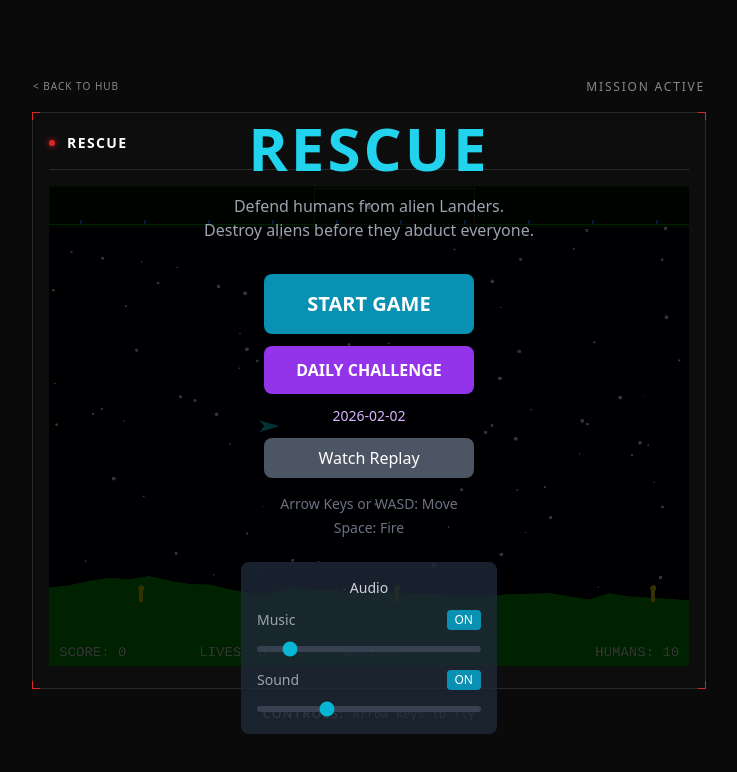
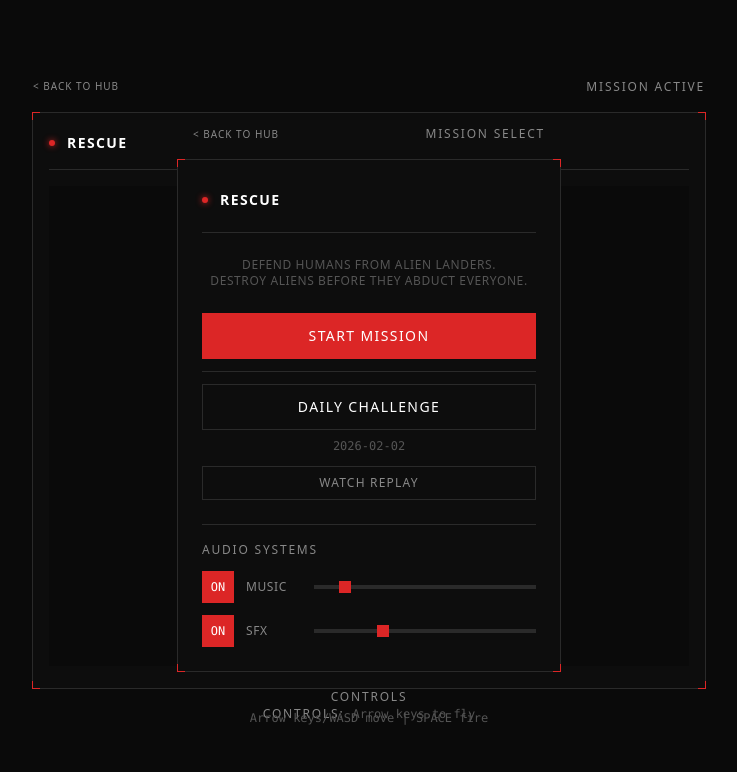
Before and after one commit to sudokatie/rescue, a Next.js app: page / in a window 1280 px wide. Shown: the top 772 px of the page, without its empty margins (271-1008 px from the left). Built offline with nearby package versions, Linux system fonts and the light colour scheme.

Commit message:
update to mission control ui theme

```diff
--- a/src/components/TitleScreen.tsx
+++ b/src/components/TitleScreen.tsx
@@ -1,6 +1,6 @@
 'use client';
 
-import { useState } from 'react';
+import { useState, useEffect } from 'react';
 import { Music } from '@/game/Music';
 import { Sound } from '@/game/Sound';
 import { todayString } from '@/game/Daily';
@@ -17,17 +17,13 @@ export function TitleScreen({ onStart, onStartDaily, onWatchReplay }: TitleScree
   const [musicEnabled, setMusicEnabled] = useState(Music.isEnabled());
   const [soundEnabled, setSoundEnabled] = useState(Sound.isEnabled());
 
-  const handleMusicVolumeChange = (e: React.ChangeEvent<HTMLInputElement>) => {
-    const vol = parseFloat(e.target.value);
-    setMusicVolume(vol);
-    Music.setVolume(vol);
-  };
+  useEffect(() => {
+    Music.setVolume(musicVolume);
+  }, [musicVolume]);
 
-  const handleSoundVolumeChange = (e: React.ChangeEvent<HTMLInputElement>) => {
-    const vol = parseFloat(e.target.value);
-    setSoundVolume(vol);
-    Sound.setVolume(vol);
-  };
+  useEffect(() => {
+    Sound.setVolume(soundVolume);
+  }, [soundVolume]);
 
   const toggleMusic = () => {
     const newState = !musicEnabled;
@@ -42,91 +38,111 @@ export function TitleScreen({ onStart, onStartDaily, onWatchReplay }: TitleScree
   };
 
   return (
-    <div className="absolute inset-0 flex flex-col items-center justify-center bg-black/80">
-      <h1 className="text-6xl font-bold text-cyan-400 mb-4 tracking-wider">
-        RESCUE
-      </h1>
-      <p className="text-gray-400 mb-8 text-center max-w-md px-4">
-        Defend humans from alien Landers.
-        <br />
-        Destroy aliens before they abduct everyone.
+    <div className="absolute inset-0 flex flex-col items-center justify-center bg-[#0a0a0a]">
+      {/* Header */}
+      <div className="w-full max-w-sm mb-4 px-4">
+        <div className="flex items-center justify-between">
+          <a href="/games/" className="mc-link">&lt; BACK TO HUB</a>
+          <span className="mc-header">MISSION SELECT</span>
+        </div>
+      </div>
+
+      {/* Main Panel */}
+      <div className="mc-panel p-6 w-full max-w-sm mx-4">
+        {/* Title Bar */}
+        <div className="flex items-center gap-3 mb-6 pb-4 border-b border-[#2a2a2a]">
+          <div className="mc-dot" />
+          <h1 className="mc-header-primary text-2xl tracking-wider">RESCUE</h1>
+        </div>
+
+        {/* Description */}
+        <p className="text-[#555555] text-xs text-center tracking-wider mb-6">
+          DEFEND HUMANS FROM ALIEN LANDERS.<br />
+          DESTROY ALIENS BEFORE THEY ABDUCT EVERYONE.
         </p>
-      <div className="flex flex-col gap-3">
+
+        {/* Actions */}
+        <div className="flex flex-col gap-3 mb-6">
           <button
             onClick={onStart}
-          className="px-8 py-4 bg-cyan-600 hover:bg-cyan-500 text-white text-xl font-bold rounded-lg transition-colors"
+            className="w-full py-3 bg-[#dc2626] hover:bg-[#b91c1c] text-white text-sm tracking-widest font-medium transition-colors border border-[#dc2626]"
           >
-          START GAME
+            START MISSION
           </button>
+          <div className="pt-3 border-t border-[#2a2a2a]">
             <button
               onClick={onStartDaily}
-          className="px-8 py-3 bg-purple-600 hover:bg-purple-500 text-white font-bold rounded-lg transition-colors"
+              className="w-full py-3 bg-transparent border border-[#2a2a2a] text-white text-sm tracking-widest font-medium transition-colors hover:border-[#dc2626]"
             >
               DAILY CHALLENGE
             </button>
-        <p className="text-purple-300 text-sm text-center">{todayString()}</p>
+            <p className="text-[#555555] text-xs text-center mt-2 font-mono">{todayString()}</p>
+          </div>
           <button
             onClick={onWatchReplay}
-          className="px-8 py-2 bg-gray-600 hover:bg-gray-500 text-white font-medium rounded-lg transition-colors"
+            className="w-full py-2 bg-transparent border border-[#2a2a2a] text-[#888888] text-xs tracking-widest transition-colors hover:text-white hover:border-[#3a3a3a]"
           >
-          Watch Replay
+            WATCH REPLAY
           </button>
-      </div>
-      <div className="mt-4 text-gray-500 text-sm space-y-1 text-center">
-        <div>Arrow Keys or WASD: Move</div>
-        <div>Space: Fire</div>
         </div>
 
         {/* Audio Settings */}
-      <div className="mt-6 p-4 bg-gray-800/80 rounded-lg w-64">
-        <h3 className="text-sm font-medium text-gray-300 mb-3 text-center">Audio</h3>
+        <div className="border-t border-[#2a2a2a] pt-4">
+          <span className="mc-header block mb-3">AUDIO SYSTEMS</span>
 
-        <div className="mb-3">
-          <div className="flex justify-between items-center mb-1">
-            <label className="text-sm text-gray-400">Music</label>
+          <div className="flex items-center gap-3 mb-3">
             <button
               onClick={toggleMusic}
-              className={`px-2 py-0.5 rounded text-xs font-medium ${
-                musicEnabled ? 'bg-cyan-600 text-white' : 'bg-gray-600 text-gray-300'
+              className={`w-8 h-8 flex items-center justify-center text-xs font-mono border transition-colors ${
+                musicEnabled
+                  ? 'bg-[#dc2626] border-[#dc2626] text-white'
+                  : 'bg-transparent border-[#2a2a2a] text-[#555555]'
               }`}
             >
               {musicEnabled ? 'ON' : 'OFF'}
             </button>
-          </div>
+            <span className="text-[#888888] text-xs tracking-wider w-14">MUSIC</span>
             <input
               type="range"
               min="0"
-            max="1"
-            step="0.01"
-            value={musicVolume}
-            onChange={handleMusicVolumeChange}
+              max="100"
+              value={musicVolume * 100}
+              onChange={(e) => setMusicVolume(Number(e.target.value) / 100)}
               disabled={!musicEnabled}
-            className="w-full h-1.5 bg-gray-700 rounded-lg appearance-none cursor-pointer accent-cyan-500 disabled:opacity-50"
+              className="flex-1 h-1 bg-[#2a2a2a] appearance-none cursor-pointer disabled:opacity-50 [&::-webkit-slider-thumb]:appearance-none [&::-webkit-slider-thumb]:w-3 [&::-webkit-slider-thumb]:h-3 [&::-webkit-slider-thumb]:bg-[#dc2626]"
             />
           </div>
 
-        <div>
-          <div className="flex justify-between items-center mb-1">
-            <label className="text-sm text-gray-400">Sound</label>
+          <div className="flex items-center gap-3">
             <button
               onClick={toggleSound}
-              className={`px-2 py-0.5 rounded text-xs font-medium ${
-                soundEnabled ? 'bg-cyan-600 text-white' : 'bg-gray-600 text-gray-300'
+              className={`w-8 h-8 flex items-center justify-center text-xs font-mono border transition-colors ${
+                soundEnabled
+                  ? 'bg-[#dc2626] border-[#dc2626] text-white'
+                  : 'bg-transparent border-[#2a2a2a] text-[#555555]'
               }`}
             >
               {soundEnabled ? 'ON' : 'OFF'}
             </button>
-          </div>
+            <span className="text-[#888888] text-xs tracking-wider w-14">SFX</span>
             <input
               type="range"
               min="0"
-            max="1"
-            step="0.01"
-            value={soundVolume}
-            onChange={handleSoundVolumeChange}
+              max="100"
+              value={soundVolume * 100}
+              onChange={(e) => setSoundVolume(Number(e.target.value) / 100)}
               disabled={!soundEnabled}
-            className="w-full h-1.5 bg-gray-700 rounded-lg appearance-none cursor-pointer accent-cyan-500 disabled:opacity-50"
+              className="flex-1 h-1 bg-[#2a2a2a] appearance-none cursor-pointer disabled:opacity-50 [&::-webkit-slider-thumb]:appearance-none [&::-webkit-slider-thumb]:w-3 [&::-webkit-slider-thumb]:h-3 [&::-webkit-slider-thumb]:bg-[#dc2626]"
             />
+          </div>
+        </div>
+      </div>
+
+      {/* Footer */}
+      <div className="w-full max-w-sm mt-4 px-4">
+        <div className="flex flex-col items-center gap-1">
+          <span className="mc-header text-[10px]">CONTROLS</span>
+          <span className="text-[#555555] text-xs font-mono">Arrow keys/WASD move | SPACE fire</span>
         </div>
       </div>
     </div>
```
Lines whose indentation alone changed are shown as unchanged.
